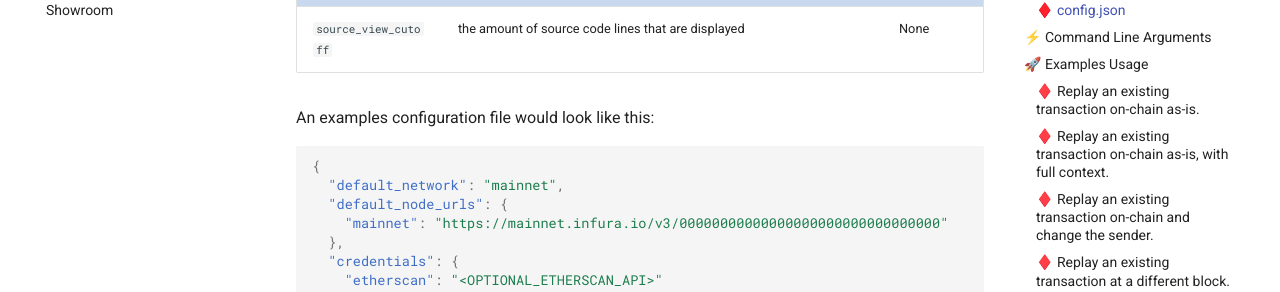
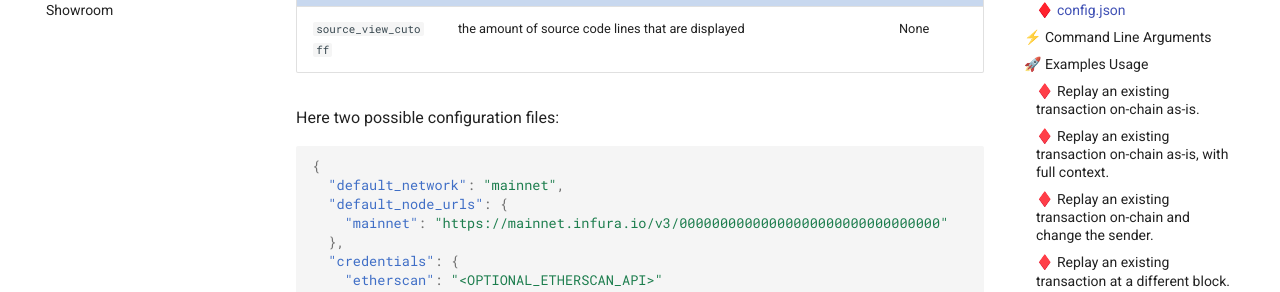
Before and after one commit to ethpwn/ethpwn, an MkDocs documentation site: the page built from docs/docs/ethdbg/usage.md, in a window 1280 px wide and 900 px high, scrolled down 2068 px. Shown: the part 152-444 px from the top of the window. Built offline with MkDocs 1.6.1 and Material for MkDocs 9.7.7, drawn with Linux system fonts in a browser that asks for light colours.

Commit message:
added new commands to the doc
Signed-off-by: degrigis <degrigis@ucsb.edu>

````diff
--- a/docs/docs/ethdbg/usage.md
+++ b/docs/docs/ethdbg/usage.md
@@ -84,7 +84,7 @@ Additionally, under the key `dbg` the following options are available:
 |`hide_source_view` | whether you want to display the Source View | True |
 |`source_view_cutoff` | the amount of source code lines that are displayed | None |
 
-An examples configuration file would look like this:
+Here two possible configuration files:
 
 ```json
 {
--- a/docs/mkdocs.yml
+++ b/docs/mkdocs.yml
@@ -32,6 +32,7 @@ nav:
       - sloads: ethdbg/commands/sloads.md
       - sstores: ethdbg/commands/sstores.md
       - storageat: ethdbg/commands/storageat.md
+      - storagelayout: ethdbg/commands/storagelayout.md
       - callhistory: ethdbg/commands/callhistory.md
       - ethtowei: ethdbg/commands/ethtowei.md
       - weitoeth: ethdbg/commands/weitoeth.md
````
Also changed, not shown: docs/docs/ethdbg/commands/break.md (+1 -0 lines), docs/docs/ethdbg/commands/storagelayout.md (+5 -0 lines), docs/docs/imgs/storagelayout.png (added).
